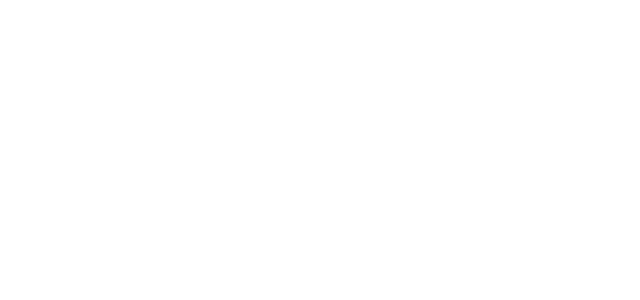
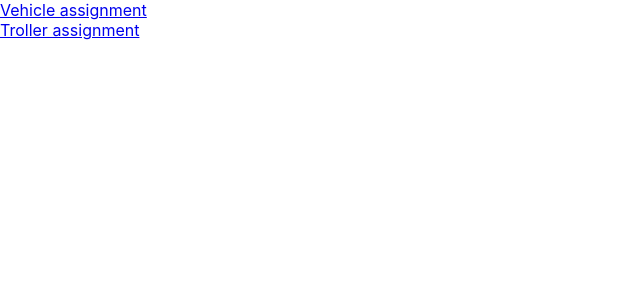
Before and after one commit to vinhkim1409/UWC_2.0, a React (Create React App) app in the folder website/: page / in a window 1280 px wide. Before the commit this address had no page. Shown: the top 300 px of the page, without its empty margins (0-640 px from the left). Built offline with nearby package versions, Linux system fonts and the light colour scheme.

Commit message:
update link page

```diff
--- a/website/src/App.js
+++ b/website/src/App.js
@@ -1,5 +1,6 @@
 import './App.css';
 import { Routes,Route } from 'react-router-dom';
+import TempLink from './Temp-link';
 import Troller from './pages/troller-vehicle assignment/Troller';
 import Vehicle from './pages/troller-vehicle assignment/Vehicle';
 
@@ -59,12 +60,11 @@
 
 function App() {
   return (
-    <>
     <Routes>
+      <Route path='/' element={<TempLink />} />
       <Route path='/Vehicle' element={<Vehicle vehicle={vehicleInfo} />} />
       <Route path='/Troller' element={<Troller troller={trollerInfo} />} />
     </Routes>
-    </>
   );
 }
 
--- /dev/null
+++ b/website/src/Temp-link.js
@@ -0,0 +1,12 @@
+import { Link } from "react-router-dom";
+
+function TempLink(){
+    return(
+        <>
+        <Link to='/Vehicle'>Vehicle assignment</Link><br />
+        <Link to='/Troller'>Troller assignment</Link>
+        </>
+    )
+}
+
+export default TempLink
```
